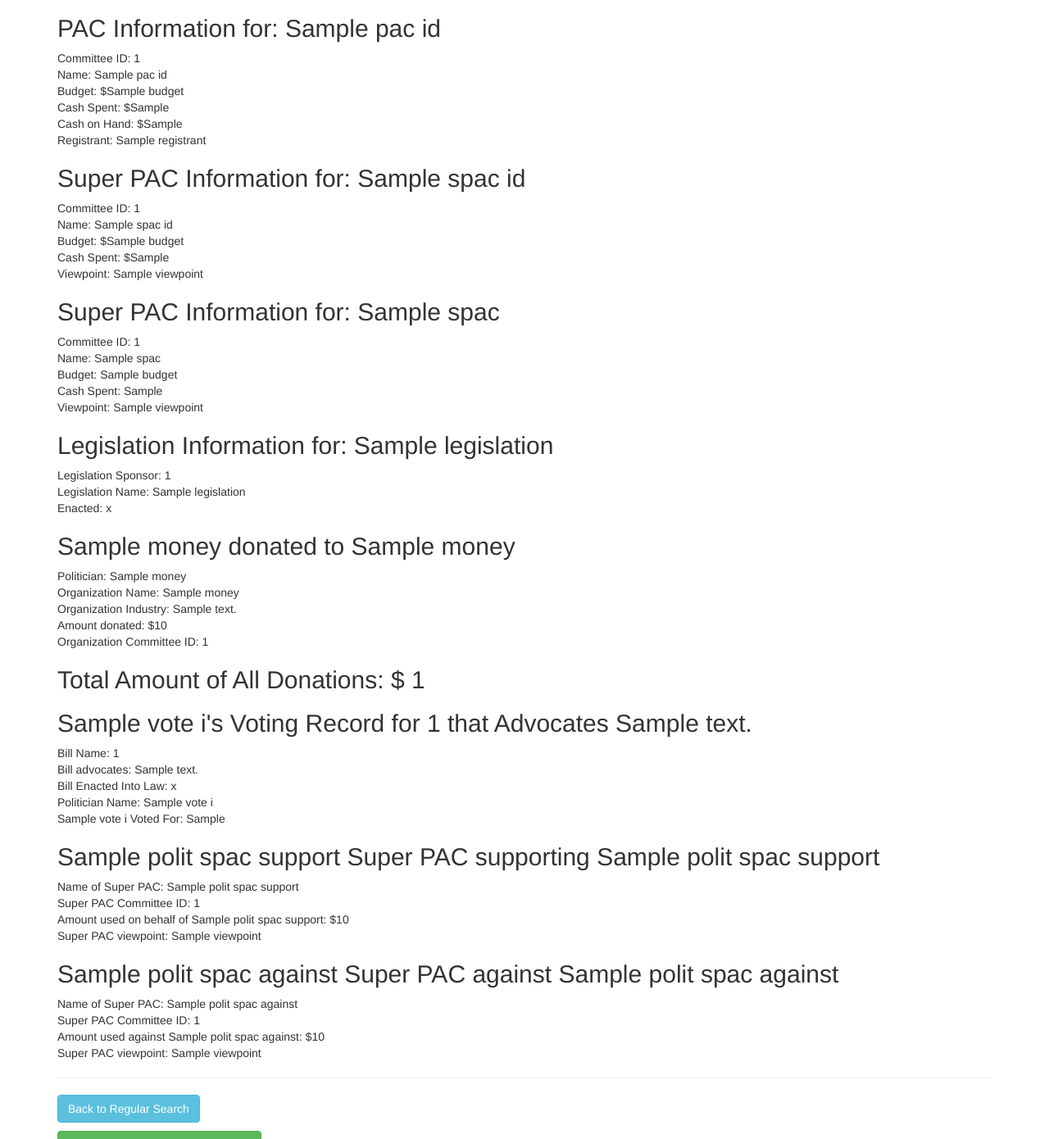
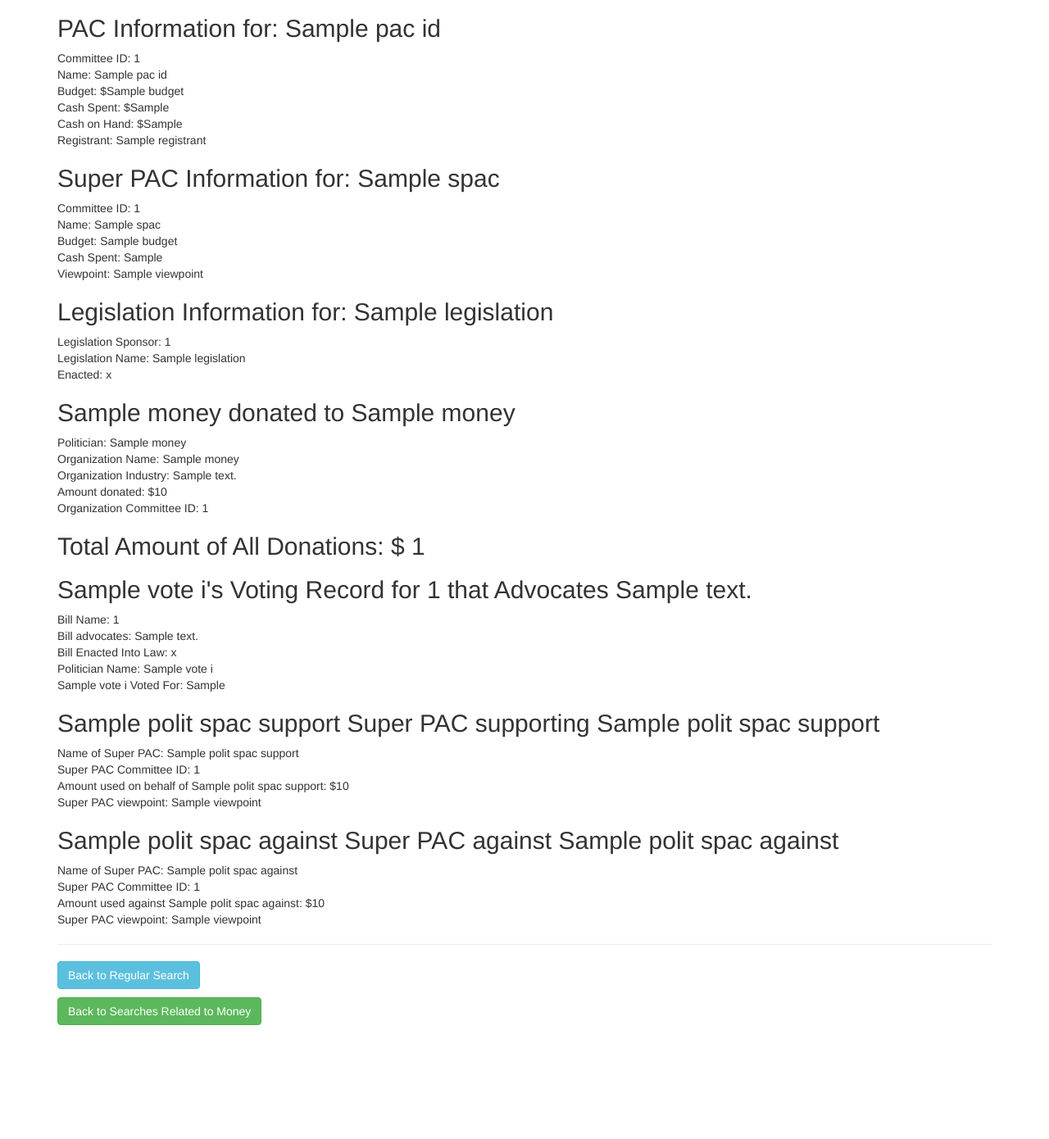
Before and after one commit to dariajung/cs4111-g13, a Flask app: template webserver/templates/search_results.html in a window 1280 px wide. Shown: the part 854-2244 px from the top of the page at 82% size. After the commit the page ends 2105 px from the top, so only its background shows below. Run offline with Flask 2, Linux system fonts and the light colour scheme; the template is opened without the code that fills it: most values are stand-ins (such as "Sample title", 1, 10 or a date in 2020); parts of the project's set-up code (start-up, migrations or seed data) failed here and were passed over; some libraries are stand-ins or nearby versions.

Commit message:
return no results for all queries if results array is empty

```diff
--- a/webserver/templates/search_results.html
+++ b/webserver/templates/search_results.html
@@ -84,23 +104,9 @@
 		{% endif %}
 	</div>
 
-	<!-- Super Pac search by committee id -->
-	<div>
-		{% if spac_id_data is defined %}
-			{% for n in spac_id_data %}
-			<h2>Super PAC Information for: {{ n.name}}</h2>
-		  		<div>Committee ID: {{ n.committee_id }}</div>
-		  		<div>Name: {{ n.name }}</div>
-		  		<div>Budget: ${{ n.budget }}</div>
-		  		<div>Cash Spent: ${{ n.cash_spent }}</div>
-		  		<div>Viewpoint: {{ n.viewpoint }}</div>
-		  	{% endfor %}
-		{% endif %}
-	</div>
-
 	<!-- Super PAC search by name -->
 	<div>
-		{% if spac_data is defined %}
+		{% if (spac_data is defined) and (spac_data | length > 0) %}
 			{% for n in spac_data %}
 			<h2>Super PAC Information for: {{ n.name }}</h2>
 		  		<div>Committee ID: {{ n.committee_id }}</div>
```
Also changed, not shown: other parts of webserver/templates/search_results.html (+28 -1 lines), webserver/templates/search.html (+13 -13 lines).
